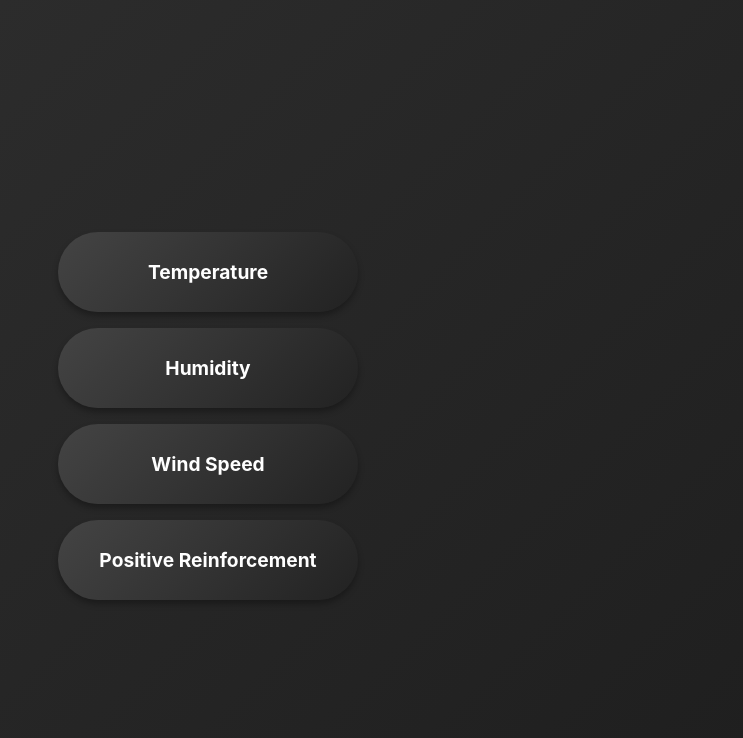
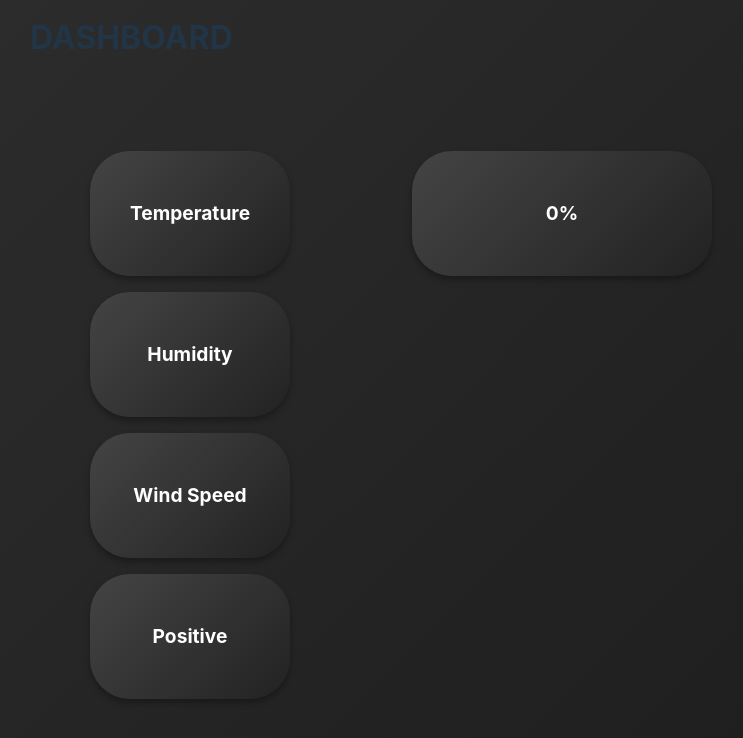
Before and after one commit to NoFlame-Dev/NoFlame-repo, a React (Vite) app in the folder Frontend/vite-project/: page / in a window 1280 px wide. Shown: the top 738 px of the page, without its empty margins (2-745 px from the left). Built offline with nearby package versions, Linux system fonts and the light colour scheme.

Commit message:
fire percentage box

```diff
--- a/Frontend/vite-project/src/App.css
+++ b/Frontend/vite-project/src/App.css
@@ -5,17 +5,33 @@ body {
 }
 
 .dashboard {
+  max-width: 1280px;
+  width: 100%;
+  padding: 2rem;
+}
+
+.dashboard-header {
   display: flex;
-  flex-direction: column;
+  position: absolute;
+  top: 20px;
+}
+
+.dashboard-header h1 {
+  font-size: 2rem;
+  margin: 0;
+}
+
+.boxes {
+  display: grid;
+  grid-template-rows: 1fr 1fr 1fr;
   gap: 1rem;
-  align-items: center;
-  margin-top: 2rem;
+  margin-top: 50px;
 }
 
 .rounded-box {
   /* must be changed later*/
-  width: 300px;
-  height: 80px;
+  width: 200px;
+  height: 125px;
   margin-left: 10px;
   background: linear-gradient(135deg, #444, #222);
   color: #fff; /* text color */
@@ -32,10 +48,34 @@ body {
   animation: fadeInOpacity 1s ease forwards;
 }
 
+.fire-percentage {
+  width: 300px;
+  height: 125px;
+  margin-left: 10px;
+  background: linear-gradient(135deg, #444, #222);
+  color: #fff; /* text color */
+  display: flex;
+  justify-content: center;
+  align-items: center;
+  border-radius: 40px;
+  box-shadow: 0 4px 6px rgba(0, 0, 0, 0.3);
+  font-size: 1.2rem;
+  font-weight: bold;
+  cursor: pointer;
+  transition: transform 0.3s, box-shadow 0.3s;
+
+  animation: fadeInOpacity 1s ease forwards;
+}
+
+
+.parent {
+  display: flex;
+  gap: 7rem;
+}
+
 .rounded-box:hover {
   transform: translateY(-3px);
   box-shadow: 0 6px 12px rgba(0, 0, 0, 0.4);
-
 }
 
 .fade-in {
--- a/Frontend/vite-project/src/App.jsx
+++ b/Frontend/vite-project/src/App.jsx
@@ -7,12 +7,25 @@ function App() {
   const [count, setCount] = useState(0)
 
   return (
-    <div className="dashboard">
-      <div className="rounded-box">Temperature</div>
-      <div className="rounded-box">Humidity</div>
-      <div className="rounded-box">Wind Speed</div>
-      <div className="rounded-box">Positive Reinforcement</div>
+    <div className='dashboard'>
+      <header className='dashboard-header'>
+        <h1>DASHBOARD</h1>
+      </header>
+
+      <div className="boxes">
+        <div className="parent">
+          <div className="rounded-box">Temperature</div>
+          <div className='fire-percentage'> 0% </div>
+        </div>
+
+        <div className="rounded-box">Humidity</div>
+        <div className="rounded-box">Wind Speed</div>
+        <div className="rounded-box">Positive</div>
+      </div>
+
+
     </div>
+
     // <>
     //   <div>
     //     <a href="https://vite.dev" target="_blank">
```
